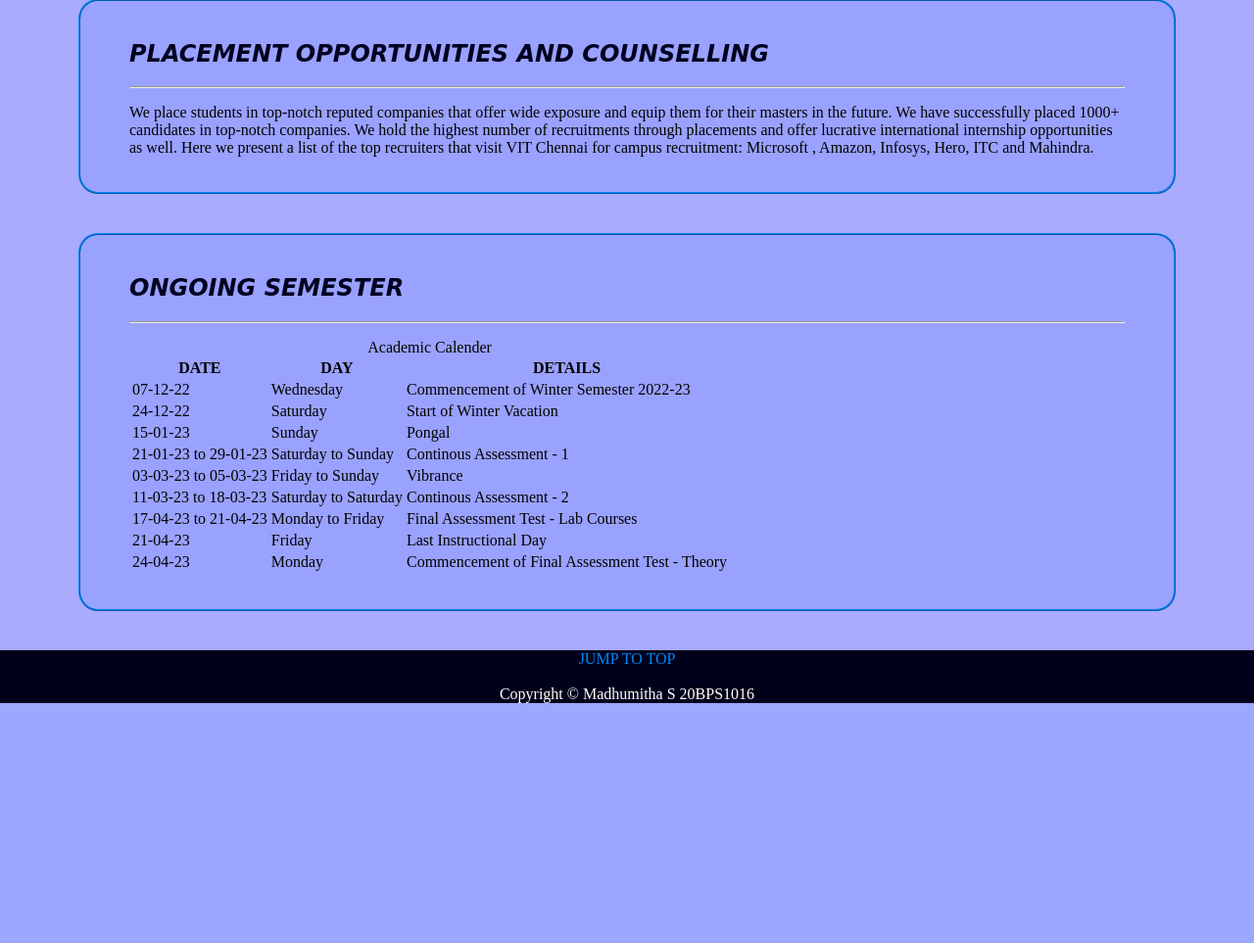
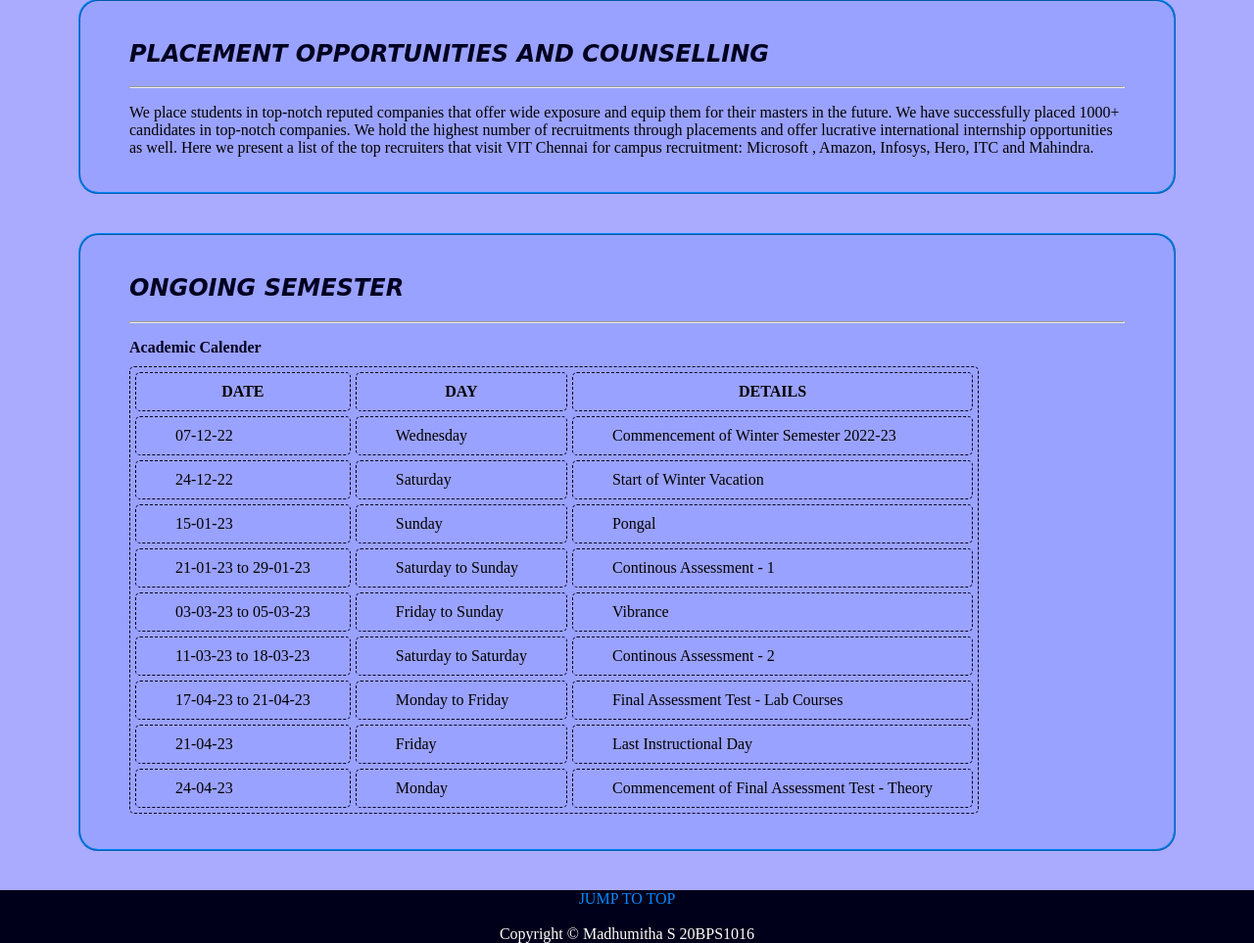
Before and after one commit to Madhumitha03S/cse3002-iwp, a PHP site: page /curriculum.html in a window 1280 px wide. Shown: the part 673-1636 px from the top of the page at 98% size. Before the commit the page ends 1391 px from the top, so only its background shows below. Run offline with PHP 8.4, Linux system fonts and the light colour scheme.

Commit message:
Update styles.css

```diff
--- a/20bps1016-cse3002-da1/css/styles.css
+++ b/20bps1016-cse3002-da1/css/styles.css
@@ -217,6 +217,23 @@ a:visited {
     font-family: cursive;
     text-transform: uppercase;
     color: #000020;
+}
+
+table, th, td {
+    border: 1px dashed #000020;
+    border-spacing: 5px;
+    border-radius: 5px;
+}
+
+th, td {
+    padding: 10px 40px;
+}
+
+caption {
+    text-align: left;
+    font-weight: bold;
+    color: #000020;
+    padding-bottom: 10px;
 }
 /***** CURRICULUM ENDS *****/
 
```
